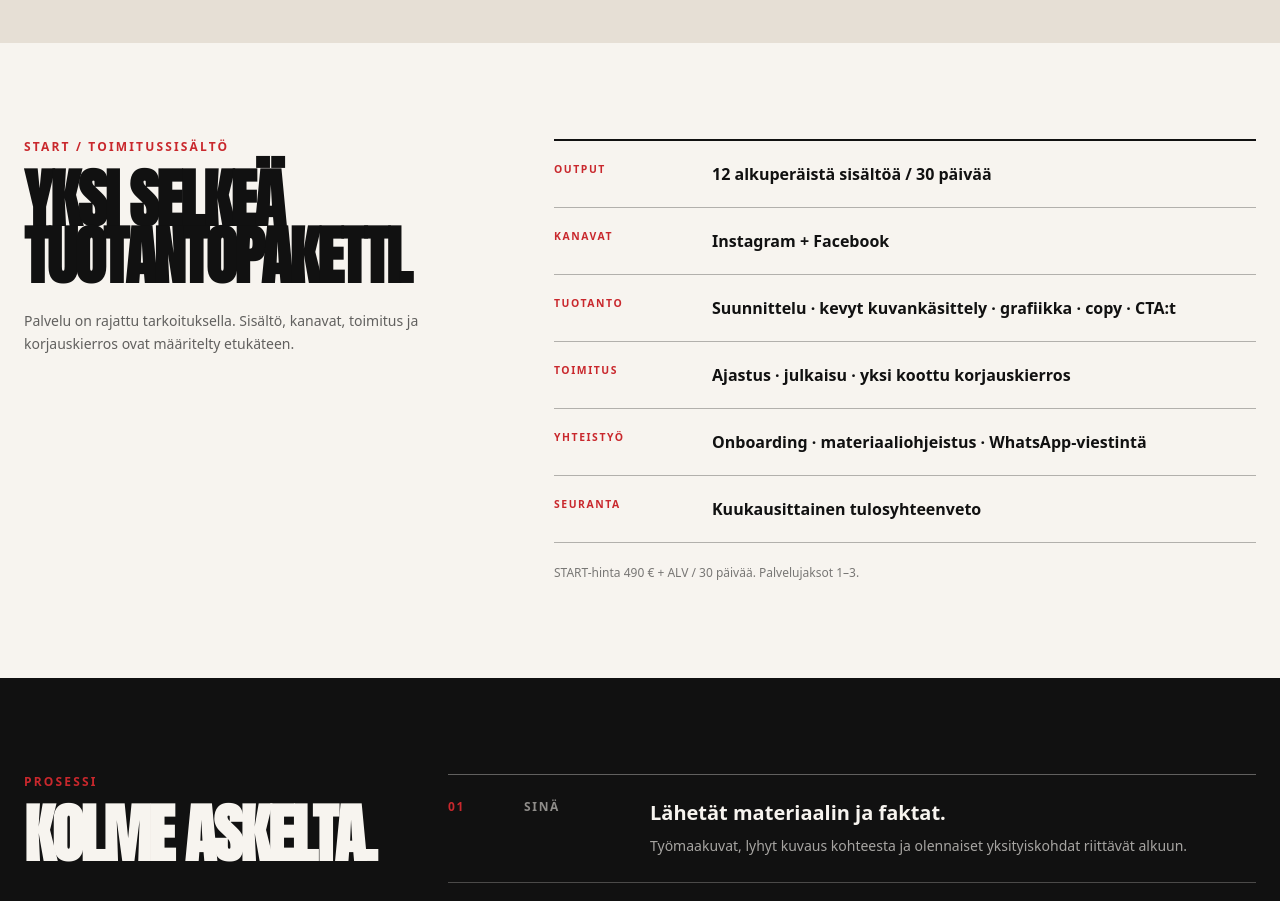
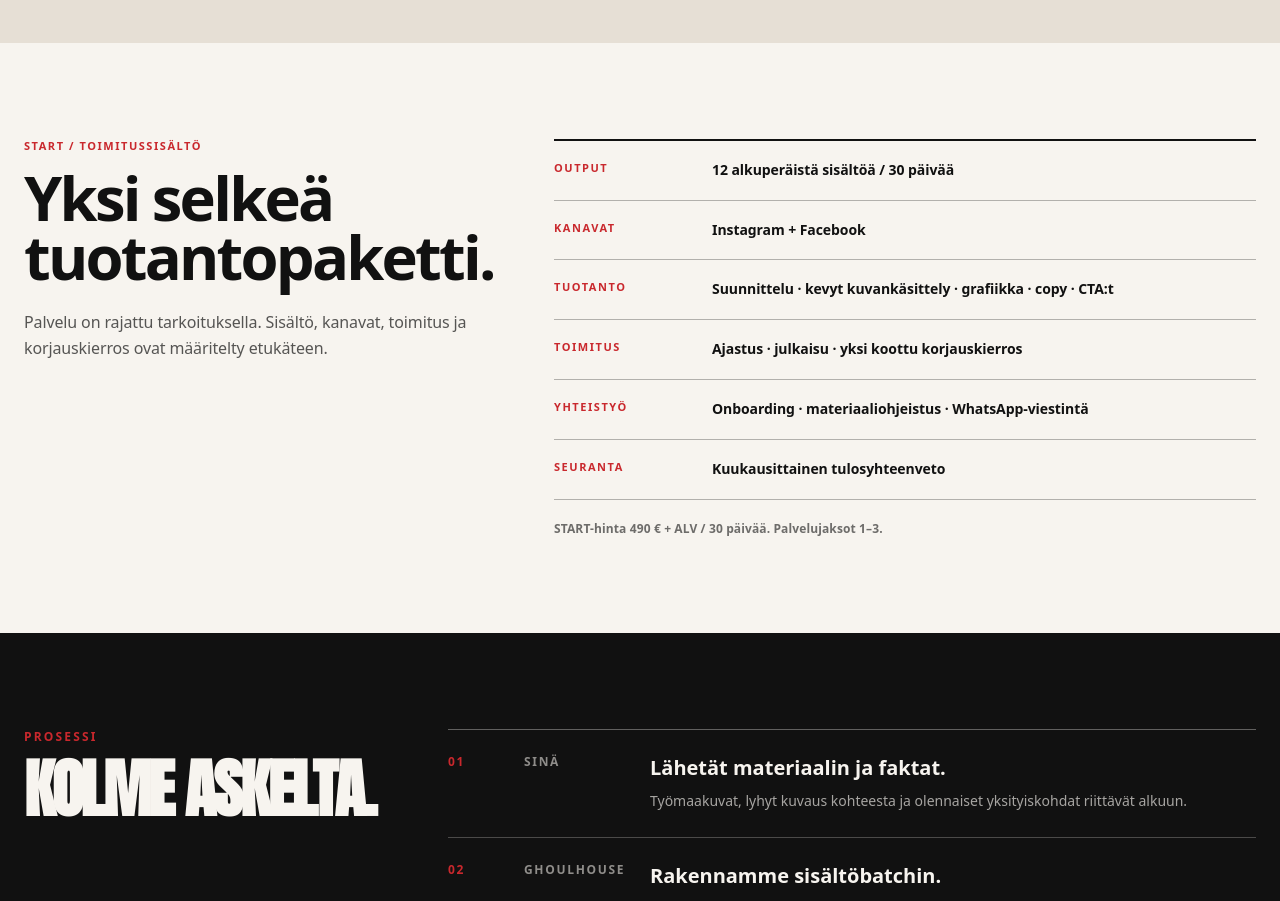
Before and after one commit to Jambovisuaalit/ghoulhouse-landing, a Next.js app: page / in a window 1280 px wide. Shown: the part 4780-5681 px from the top of the page. Built offline with nearby package versions, Linux system fonts and the light colour scheme.

Commit message:
design: apply typography hierarchy to deliverables

```diff
--- a/src/components/sections/Deliverables.tsx
+++ b/src/components/sections/Deliverables.tsx
@@ -34,14 +34,14 @@ export default function Deliverables() {
       <Container>
         <div className="grid grid-cols-1 gap-10 lg:grid-cols-12">
           <div className="lg:col-span-5">
-            <p className="mb-4 text-xs font-bold uppercase tracking-[0.18em] text-signal">
+            <p className="type-label mb-4 text-signal">
               START / toimitussisältö
             </p>
-            <h2 className="font-display text-[clamp(1.9rem,5vw,5.5rem)] font-black uppercase leading-[0.9] tracking-[-0.04em] text-ink sm:text-[clamp(2.8rem,5vw,5.5rem)]">
+            <h2 className="type-section-title max-w-[12ch] text-ink">
               Yksi selkeä
               <span className="block">tuotantopaketti.</span>
             </h2>
-            <p className="mt-6 max-w-md text-sm leading-relaxed text-ink/65">
+            <p className="type-editorial mt-6 max-w-md text-ink/70">
               Palvelu on rajattu tarkoituksella. Sisältö, kanavat, toimitus ja
               korjauskierros ovat määritelty etukäteen.
             </p>
@@ -53,16 +53,16 @@ export default function Deliverables() {
                 key={item.label}
                 className="grid grid-cols-1 gap-2 border-b border-ink/30 py-5 sm:grid-cols-[150px_1fr]"
               >
-                <span className="text-[0.65rem] font-black uppercase tracking-[0.15em] text-signal">
+                <span className="type-label text-signal">
                   {item.label}
                 </span>
-                <p className="text-base font-bold leading-relaxed text-ink">
+                <p className="type-ui text-ink">
                   {item.value}
                 </p>
               </div>
             ))}
 
-            <p className="mt-5 text-xs leading-relaxed text-ink/55">
+            <p className="type-caption mt-5 text-ink/60">
               START-hinta {siteConfig.offer.start.price} € {siteConfig.offer.start.vatLabel} /{' '}
               {siteConfig.offer.start.period}. Palvelujaksot 1–3.
             </p>
```
